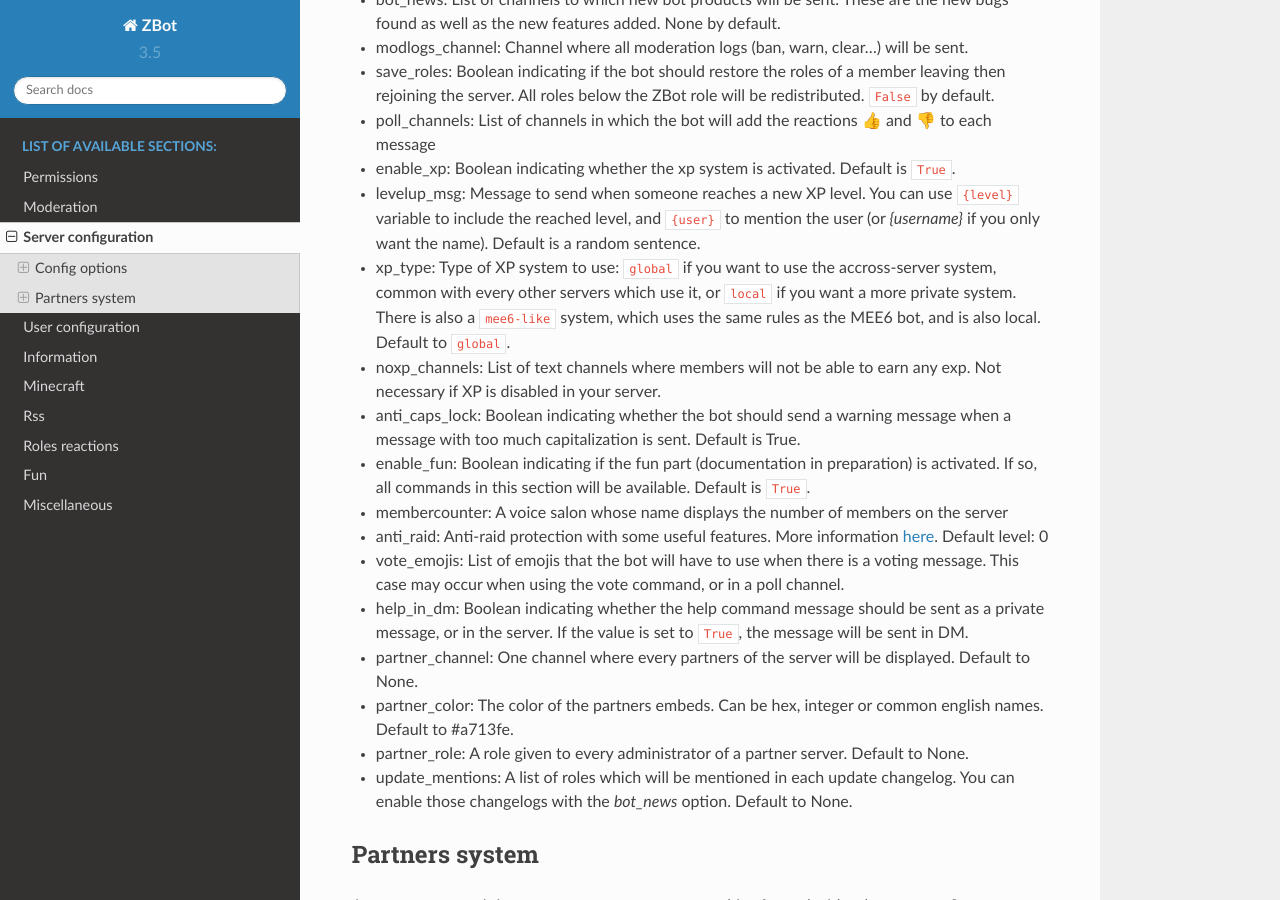
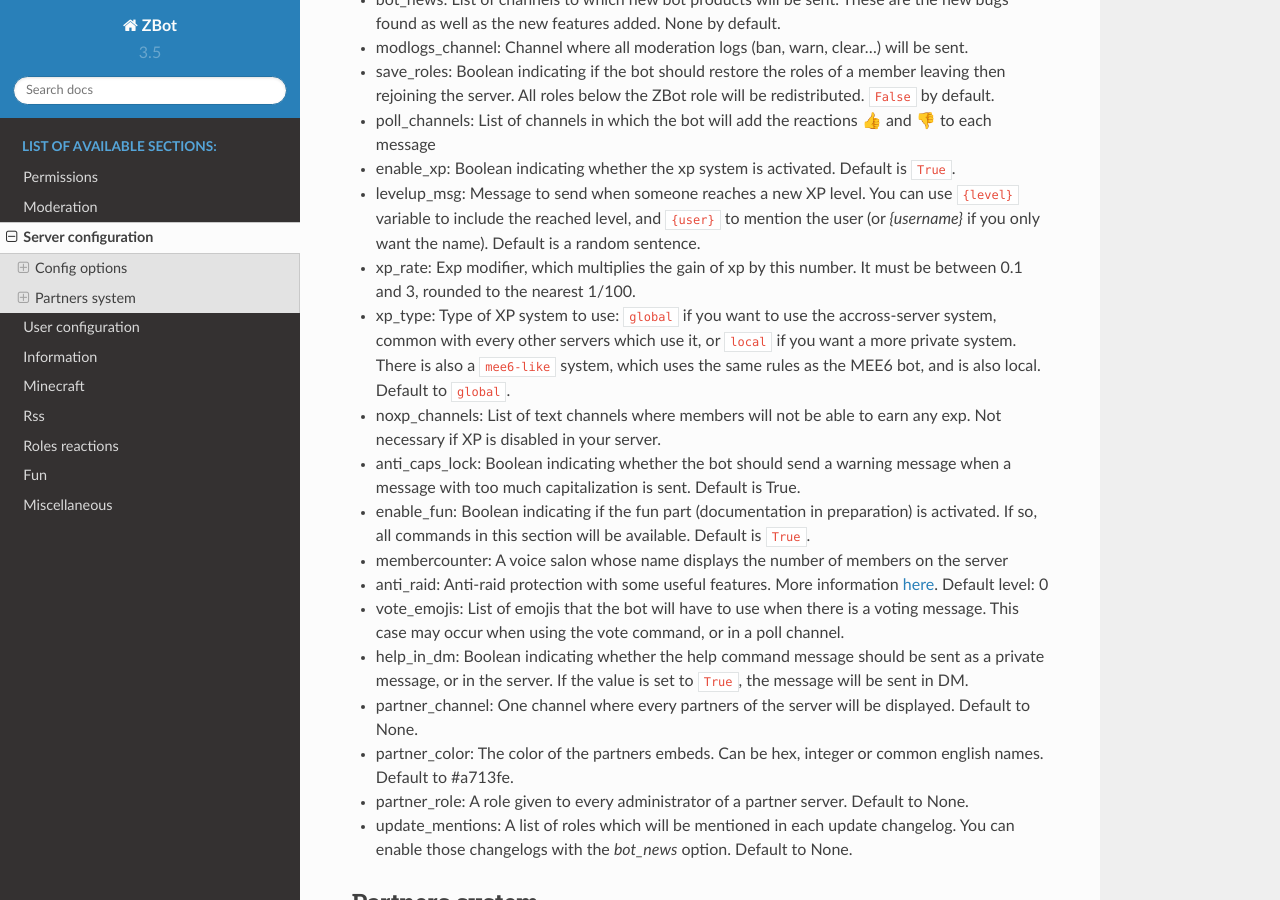
Before and after one commit to Axobot-org/Axobot, a Sphinx documentation site: the page built from docs/server.rst, in a window 1280 px wide and 900 px high, scrolled down 2204 px. Built offline with Sphinx 7.4.7 and the Read the Docs theme 2.0.0, drawn with Linux system fonts in a browser that asks for light colours.

Commit message:
[add] doc for xp_rate

```diff
--- a/docs/server.rst
+++ b/docs/server.rst
@@ -75,6 +75,7 @@
 * poll_channels: List of channels in which the bot will add the reactions 👍 and 👎 to each message
 * enable_xp: Boolean indicating whether the xp system is activated. Default is :code:`True`.
 * levelup_msg: Message to send when someone reaches a new XP level. You can use :code:`{level}` variable to include the reached level, and :code:`{user}` to mention the user (or `{username}` if you only want the name). Default is a random sentence.
+* xp_rate: Exp modifier, which multiplies the gain of xp by this number. It must be between 0.1 and 3, rounded to the nearest 1/100.
 * xp_type: Type of XP system to use: :code:`global` if you want to use the accross-server system, common with every other servers which use it, or :code:`local` if you want a more private system. There is also a :code:`mee6-like` system, which uses the same rules as the MEE6 bot, and is also local. Default to :code:`global`.
 * noxp_channels: List of text channels where members will not be able to earn any exp. Not necessary if XP is disabled in your server.
 * anti_caps_lock: Boolean indicating whether the bot should send a warning message when a message with too much capitalization is sent. Default is True.
```
